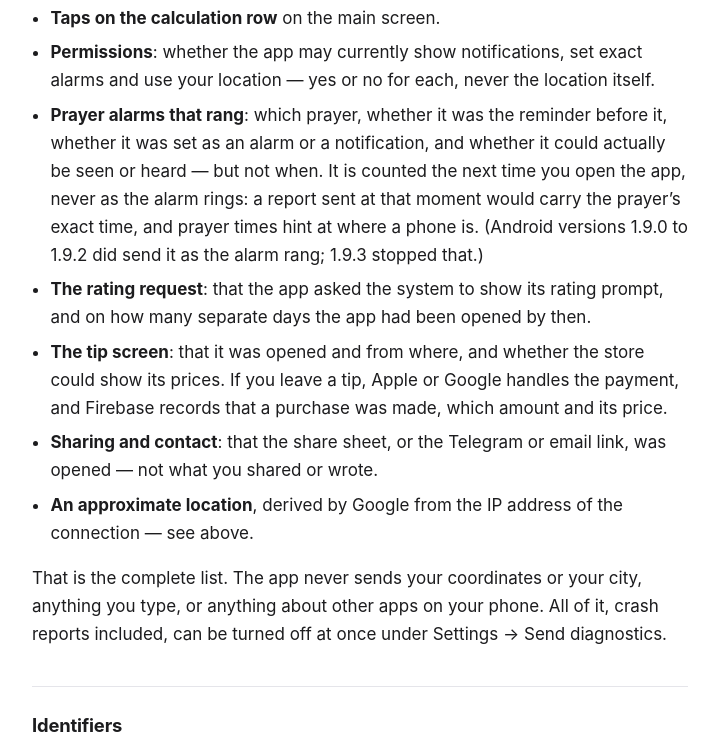
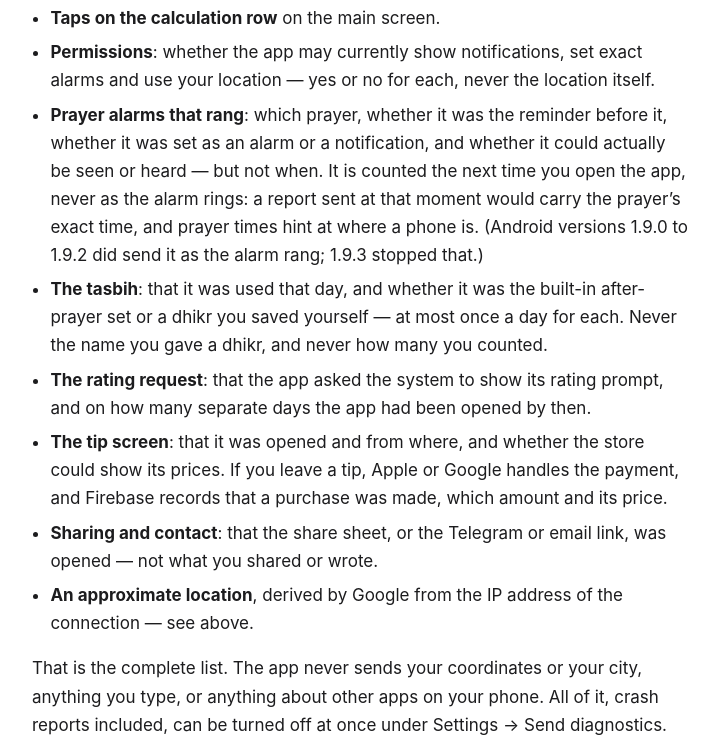
Before and after one commit to azizullo2003/prayer-time-privacy, a plain HTML site: page index.html in a window 1280 px wide. Shown: the part 1859-2613 px from the top of the page, without its empty margins (280-998 px from the left). Drawn offline with Linux system fonts and the light colour scheme.

Commit message:
The tasbih: used that day, and which kind; never a name or a count

```diff
--- a/index.html
+++ b/index.html
@@ -41,7 +41,7 @@
 <body>
 <main>
 <h1>Privacy Policy</h1>
-<p class="updated">Prayer Time Offline (Namoz Vaqti) &middot; last updated 6 October 2026</p>
+<p class="updated">Prayer Time Offline (Namoz Vaqti) &middot; last updated 21 October 2026</p>
 
 <p class="lede">
   The app has no account to sign into and no advertising. Prayer times are still worked
@@ -122,6 +122,9 @@
       open the app, never as the alarm rings: a report sent at that moment would carry
       the prayer&rsquo;s exact time, and prayer times hint at where a phone is. (Android
       versions 1.9.0 to 1.9.2 did send it as the alarm rang; 1.9.3 stopped that.)</li>
+  <li><strong>The tasbih</strong>: that it was used that day, and whether it was the
+      built-in after-prayer set or a dhikr you saved yourself &mdash; at most once a day for
+      each. Never the name you gave a dhikr, and never how many you counted.</li>
   <li><strong>The rating request</strong>: that the app asked the system to show its
       rating prompt, and on how many separate days the app had been opened by then.</li>
   <li><strong>The tip screen</strong>: that it was opened and from where, and whether the
```
